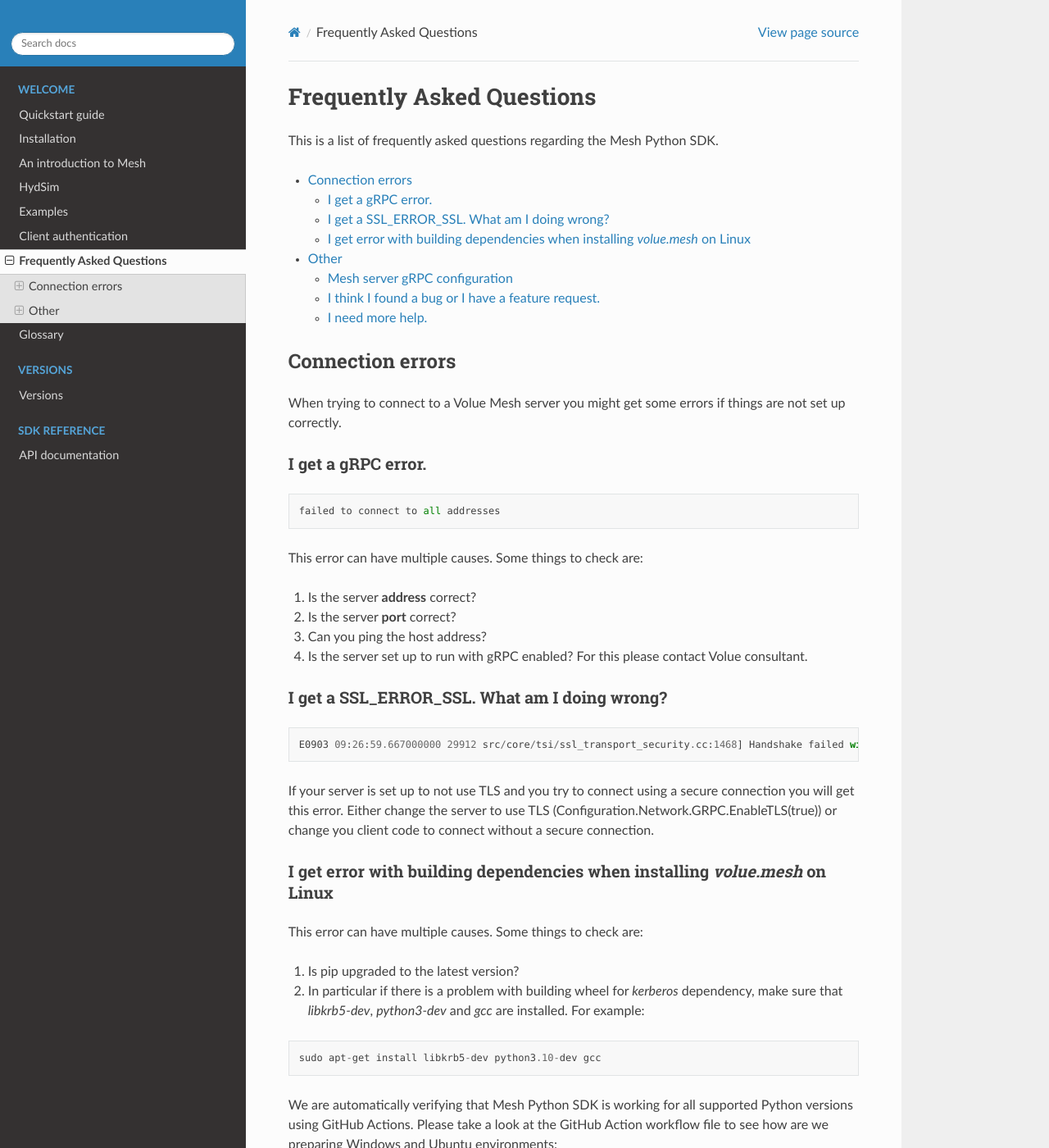
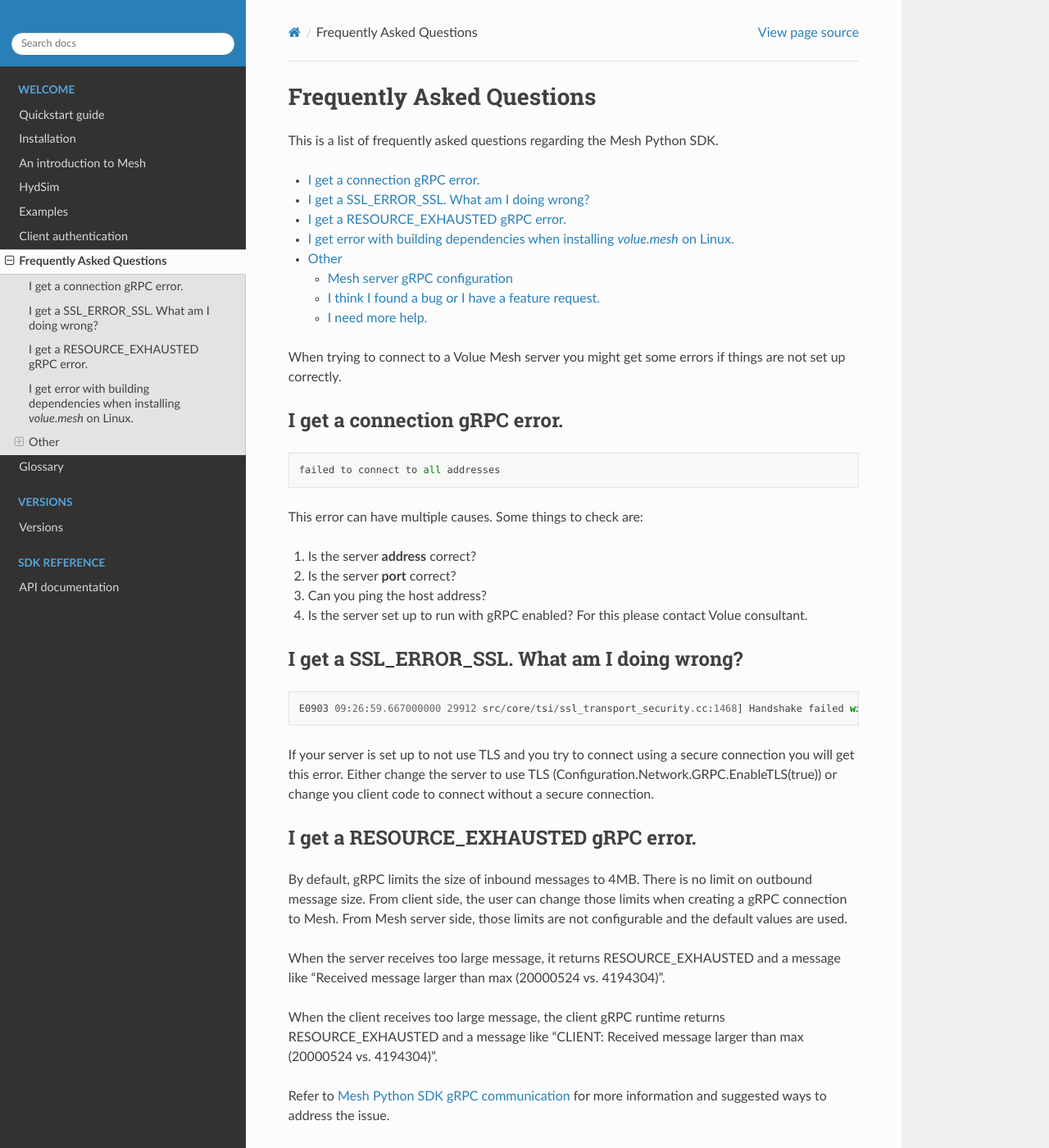
Before and after one commit to Volue-Public/energy-mesh-python, a Sphinx documentation site: the page built from docs/source/faq.rst, in a window 1280 px wide and 1400 px high. Shown: the whole window at 82% size. Built offline with Sphinx 7.4.7 and the Read the Docs theme 2.0.0, drawn with Linux system fonts in a browser that asks for light colours.

Commit message:
Add resource exhausted error code to FAQ

```diff
--- a/docs/source/faq.rst
+++ b/docs/source/faq.rst
@@ -6,13 +6,10 @@
 .. contents::
    :local:
 
-Connection errors
-******************
-
 When trying to connect to a Volue Mesh server you might get some errors if things are not set up correctly.
 
-I get a gRPC error.
-~~~~~~~~~~~~~~~~~~~~
+I get a connection gRPC error.
+******************************
 ::
 
     failed to connect to all addresses
@@ -26,7 +23,7 @@
 
 
 I get a SSL_ERROR_SSL. What am I doing wrong?
-~~~~~~~~~~~~~~~~~~~~~~~~~~~~~~~~~~~~~~~~~~~~~
+*********************************************
 ::
 
     E0903 09:26:59.667000000 29912 src/core/tsi/ssl_transport_security.cc:1468] Handshake failed with fatal error SSL_ERROR_SSL: error:100000f7:SSL routines:OPENSSL_internal:WRONG_VERSION_NUMBER.
@@ -35,8 +32,27 @@
 If your server is set up to not use TLS and you try to connect using a secure connection you will get this error. Either change the server to use TLS (Configuration.Network.GRPC.EnableTLS(true)) or change you client code to connect without a secure connection.
 
 
-I get error with building dependencies when installing `volue.mesh` on Linux
-~~~~~~~~~~~~~~~~~~~~~~~~~~~~~~~~~~~~~~~~~~~~~~~~~~~~~~~~~~~~~~~~~~~~~~~~~~~~
+I get a RESOURCE_EXHAUSTED gRPC error.
+**************************************
+
+By default, gRPC limits the size of inbound messages to 4MB. There is no limit
+on outbound message size. From client side, the user can change those limits
+when creating a gRPC connection to Mesh. From Mesh server side, those limits
+are not configurable and the default values are used.
+
+When the server receives too large message, it returns RESOURCE_EXHAUSTED and
+a message like "Received message larger than max (20000524 vs. 4194304)".
+
+When the client receives too large message, the client gRPC runtime returns
+RESOURCE_EXHAUSTED and a message like "CLIENT: Received message larger than max
+(20000524 vs. 4194304)".
+
+Refer to :ref:`Mesh Python SDK gRPC communication <mesh_client_grpc>` for more
+information and suggested ways to address the issue.
+
+
+I get error with building dependencies when installing `volue.mesh` on Linux.
+*****************************************************************************
 
 This error can have multiple causes. Some things to check are:
 
@@ -56,6 +72,7 @@
 
 .. literalinclude:: /../../.github/workflows/usage.yml
    :language: yaml
+
 
 Other
 *****
--- a/docs/source/mesh_client.rst
+++ b/docs/source/mesh_client.rst
@@ -18,6 +18,8 @@
 
 As time series data can potentially be large `Apache Arrow <https://arrow.apache.org/>`_ is used to optimize memory sharing.
 
+
+.. _mesh_client_grpc:
 
 gRPC communication
 ******************
```
